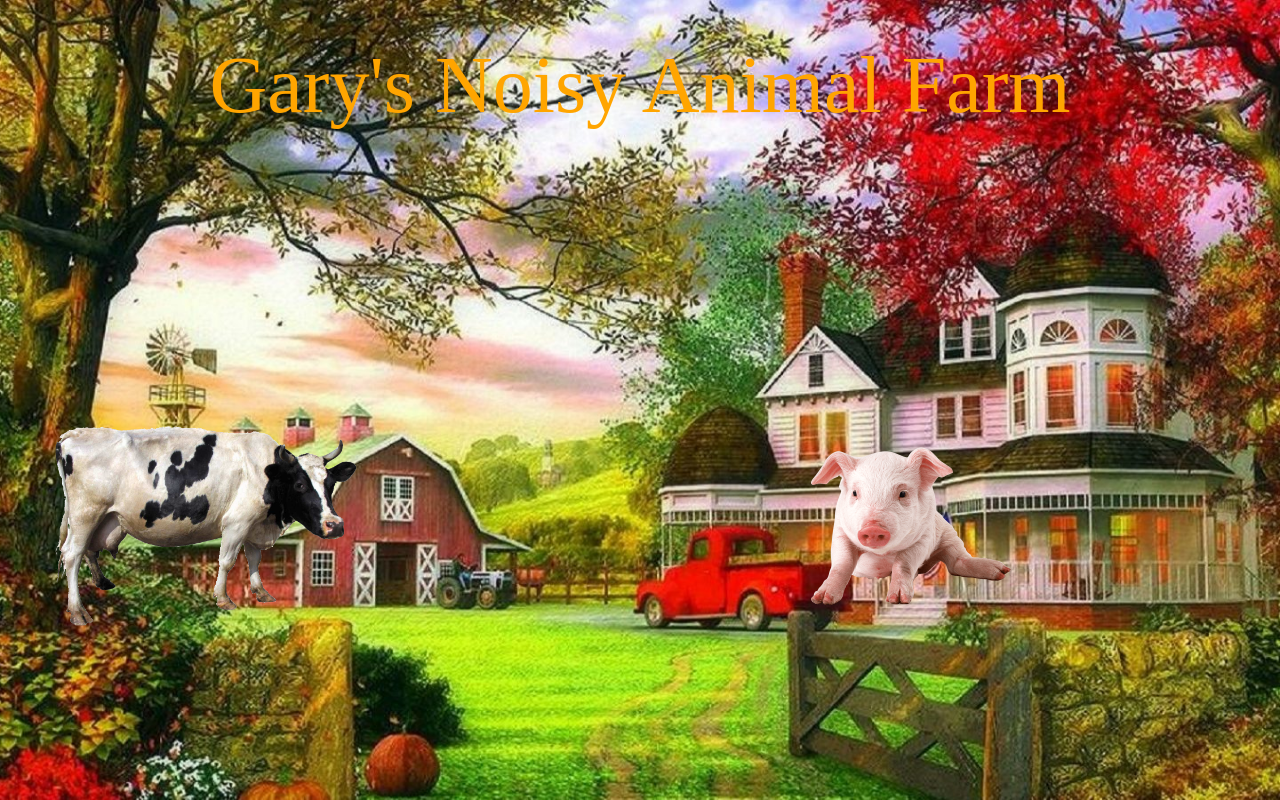
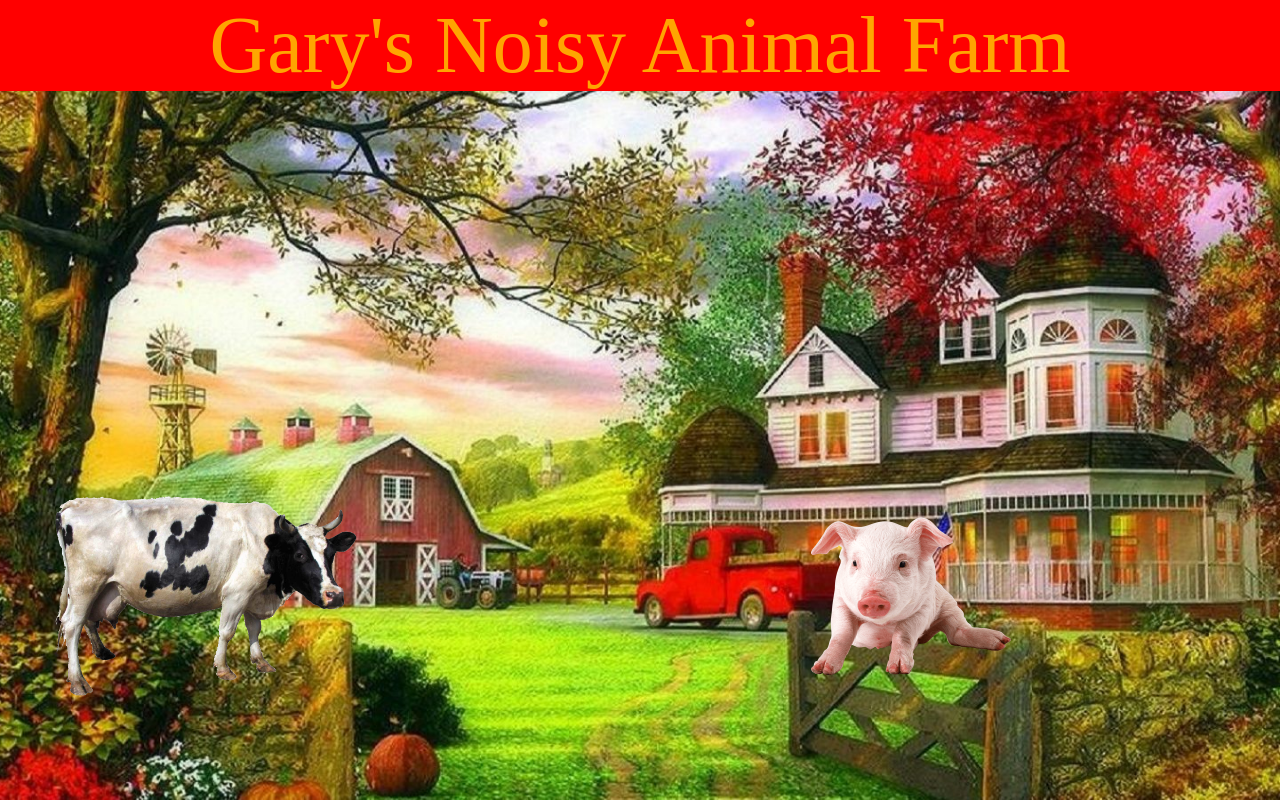
Before and after one commit to gseller99/my-noisy-farm, a plain HTML site: page index.html in a window 1280 px wide. Drawn offline with Linux system fonts and the light colour scheme.

Commit message:
Tuesday3

```diff
--- a/styles.css
+++ b/styles.css
@@ -5,9 +5,10 @@ body, html {
 header {
 	color:orange;
 	text-align: center;
-	padding: 40px;
+	padding: 0px;
 	font-size: 5em;
 	font-family:bolder;
+	background-color:red;
 }
 
 .bg {
@@ -29,7 +30,7 @@ padding:5px 0px 60px 5px;
 }
 .cow {
 	/*display: flex 1;*/
-	padding:250px 0px 0px 50px;
+	padding:400px 0px 0px 50px;
 	color:orange;
 	position:relative;
 	height:200px;
@@ -37,7 +38,7 @@ padding:5px 0px 60px 5px;
 
 .pig {
 	/*display: flex 2;*/
-	padding:250px 0px 0px 450px;
+	padding:400px 0px 0px 450px;
 	color:orange;
 	position:relative;
 	height:200px;
```
